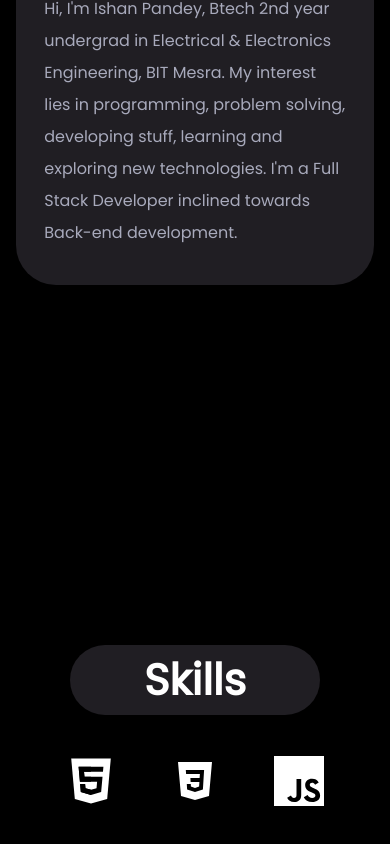
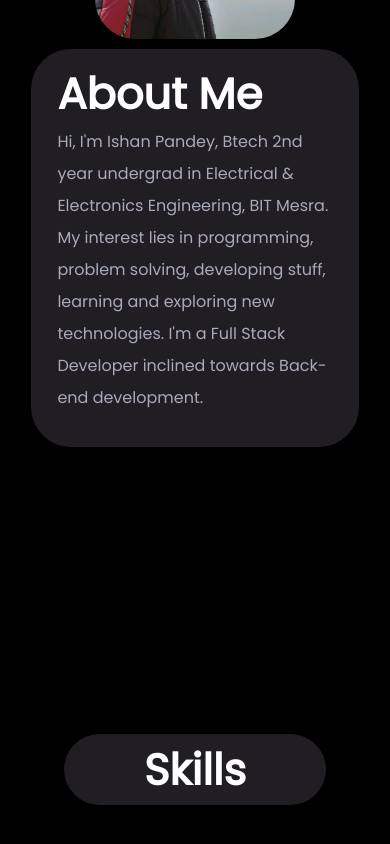
Before and after one commit to IshanPandey703/my-portfolio, a React (Create React App) app: page / in a window 390 px wide. Shown: the part 1154-1998 px from the top of the page. Built offline with nearby package versions, Linux system fonts and the light colour scheme.

Commit message:
Even Spaces between different section on mobile screens

```diff
--- a/src/Components/AboutMe/AboutMe.css
+++ b/src/Components/AboutMe/AboutMe.css
@@ -1,10 +1,10 @@
 .About-me{
-    height: max-content ;
+    min-height: 100vh ;
     display: grid;
     grid-template-columns: 1fr 3fr;
-    padding: 5% 4% 3%;
+    /* padding: 5% 4% 3%; */
+    margin: 8% 8%;
     gap: 1rem;
-    margin-bottom: 10vh;
 }
 
 .About-me>img{
@@ -14,7 +14,7 @@
 }
 
 .Aboutme-text-container{
-    height: 85%;
+    height: max-content;
     align-self: end;
     background-color: #201E23;
     padding: 4% 8% 10%;
@@ -31,17 +31,24 @@
     line-height: 2;
 }
 
+@media (max-width:1024px) {
+    .About-me{
+        gap: 10px;
+    }
+
+    .Aboutme-text-container{
+        align-self: start;
+    }
+}
+
 @media (max-Width:950px) {
-    .About-me{
-        /* grid-template-rows: 1fr 3fr; */
-        place-items: center;
-        gap: 5px;
-    }
 
     .About-me>img{
         height: 200px;
         width: 200px;
         grid-column: 1 / 3;
+        align-self: end;
+        justify-self: center;
     }
 
     .About-me .heading{
@@ -53,8 +60,15 @@
     }
 
     .Aboutme-text-container{
-        align-self: center;
+        justify-self: start;
         height: auto;
         grid-column: 1 / 3;
     }
 }
+
+@media (max-width:340px) {
+
+    .About-me .heading{
+        font-size: 2rem;
+    }
+}
--- a/src/Components/Contact/Contact.css
+++ b/src/Components/Contact/Contact.css
@@ -1,9 +1,10 @@
 .Contact{
-    height: 100vh;
-    padding: 3% 10%;
+    min-height: 100vh;
+    /* padding: 3% 10%; */
     display: grid;
     grid-template-rows: 1fr 3fr;
     justify-items: center;
+    margin: 10% 5% 2%
 }
 
 .Contact .heading{
@@ -45,14 +46,30 @@ textarea{
 }
 
 @media (max-width:1024px) {
+
+    .Contact{
+        margin: 10% 5% 5%;
+    }
+
     .Contact form{
         height: 50vh;
     }
 }
 
 @media (max-width:920px) {
+
     .Contact form{
         width: 100%;
         height: 90%;
     }
+
+    .Contact .heading{
+        align-self: end;
+    }
 }
+
+@media (max-width:340px) {
+    .Contact .heading{
+        font-size: 2rem;
+    }
+}
--- a/src/Components/LandingPage/LandingPage.css
+++ b/src/Components/LandingPage/LandingPage.css
@@ -32,3 +32,9 @@
 .masked-text-1, .masked-text-2, .masked-text-3{
     font-size: clamp(3rem,11vw,8rem);
 }
+
+@media (max-width:340px) {
+    .masked-text-1, .masked-text-2, .masked-text-3{
+        font-size: clamp(2rem,11vw,8rem);
+    }
+}
--- a/src/Components/Projects/Projects.css
+++ b/src/Components/Projects/Projects.css
@@ -37,6 +37,10 @@
 
 @media (max-width:920px) {
 
+    .Projects{
+        grid-template-rows: 1fr 7.5fr;
+    }
+
     .card-container{
         grid-template-columns: 1fr;
     }
@@ -46,3 +50,11 @@
         justify-self: center;
     }
 }
+
+@media (max-width:340px) {
+
+    .Projects .heading{
+        font-size: 2rem;
+    }
+
+}
--- a/src/Components/Skills/Skills.css
+++ b/src/Components/Skills/Skills.css
@@ -1,16 +1,12 @@
 .Skills{
-    height: 100vh;
-    padding: 3% 10% 0;
-}
-
-.Skills-container{
+    min-height: 100vh;
+    margin: 8% 8%;
     display: grid;
     grid-template-columns: repeat(3,1fr);
-    height: 100%;
     gap: 10px;
 }
 
-.Skills-container > .heading{
+.Skills > .heading{
     text-align: center;
     width: 80%;
     font-size: clamp(2.7rem,11vw,4rem);
@@ -33,13 +29,18 @@
 }
 
 @media (max-width:920px) {
+
+    .Skills{
+        grid-template-rows: 1fr 3fr;
+    }
+
     .icon-container{
         grid-column: 1 / 4;
         align-items: center;
         justify-items: center;
     }
 
-    .Skills-container > .heading{
+    .Skills > .heading{
         grid-column: 1/4;
         justify-self: center;
         align-self: end;
@@ -50,3 +51,11 @@
         height: 50px;
     }
 }
+
+@media (max-width:340px) {
+
+    .Skills .heading{
+        font-size: 2rem;
+    }
+
+}
--- a/src/Components/Skills/Skills.js
+++ b/src/Components/Skills/Skills.js
@@ -14,8 +14,7 @@ import python from "../../Media/python.svg";
 
 export default function Skills() {
     return (
-        <div className="Skills">
-            <div className="Skills-container">
+            <div className="Skills">
                 <h1 className="heading">Skills</h1>
                 <div className="icon-container">
                     <img src={html5} alt="hmtl5" />
@@ -32,6 +31,5 @@ export default function Skills() {
                     <img src={python} alt="python" />
                 </div>
             </div>
-        </div>
     );
 }
```
